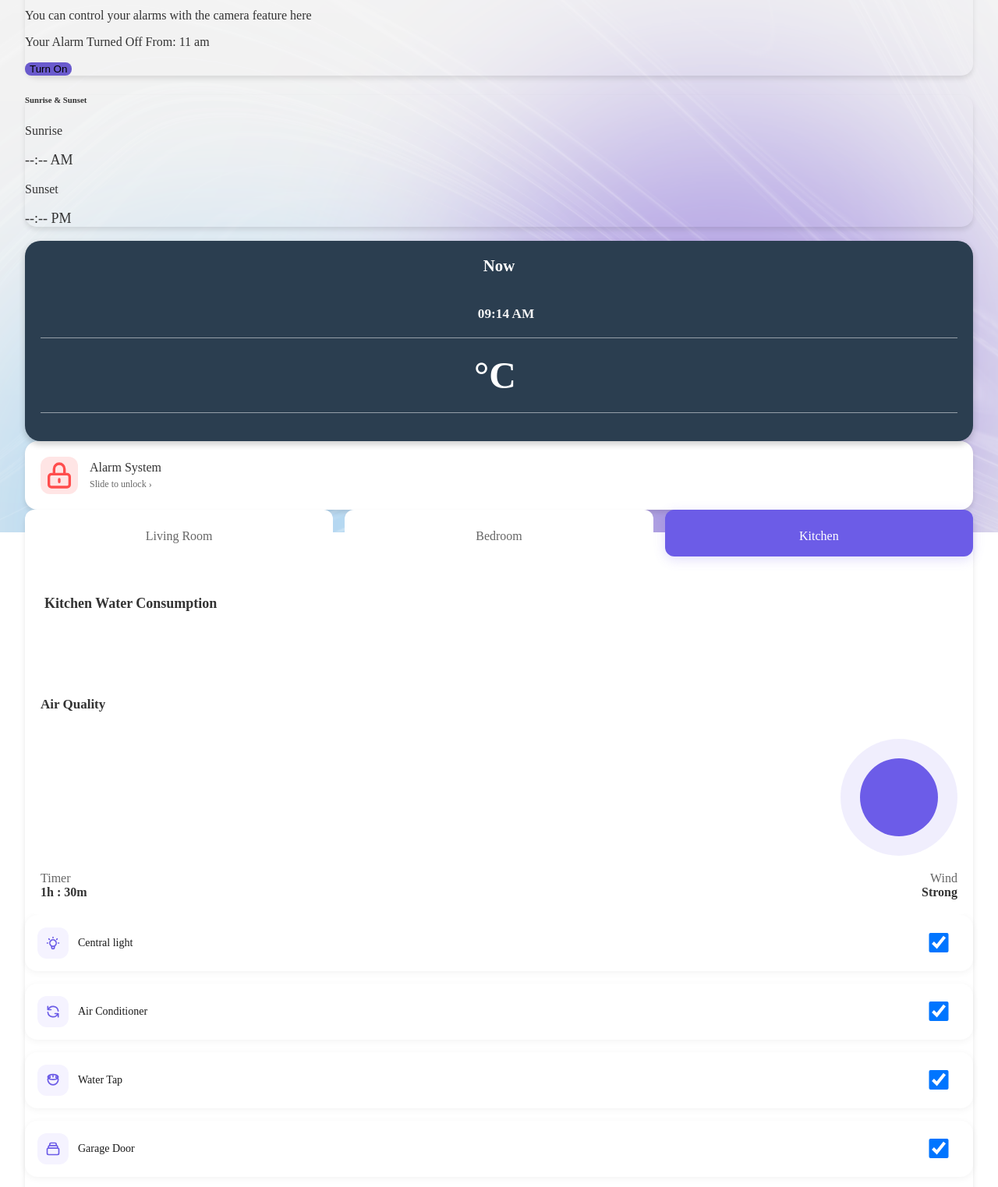
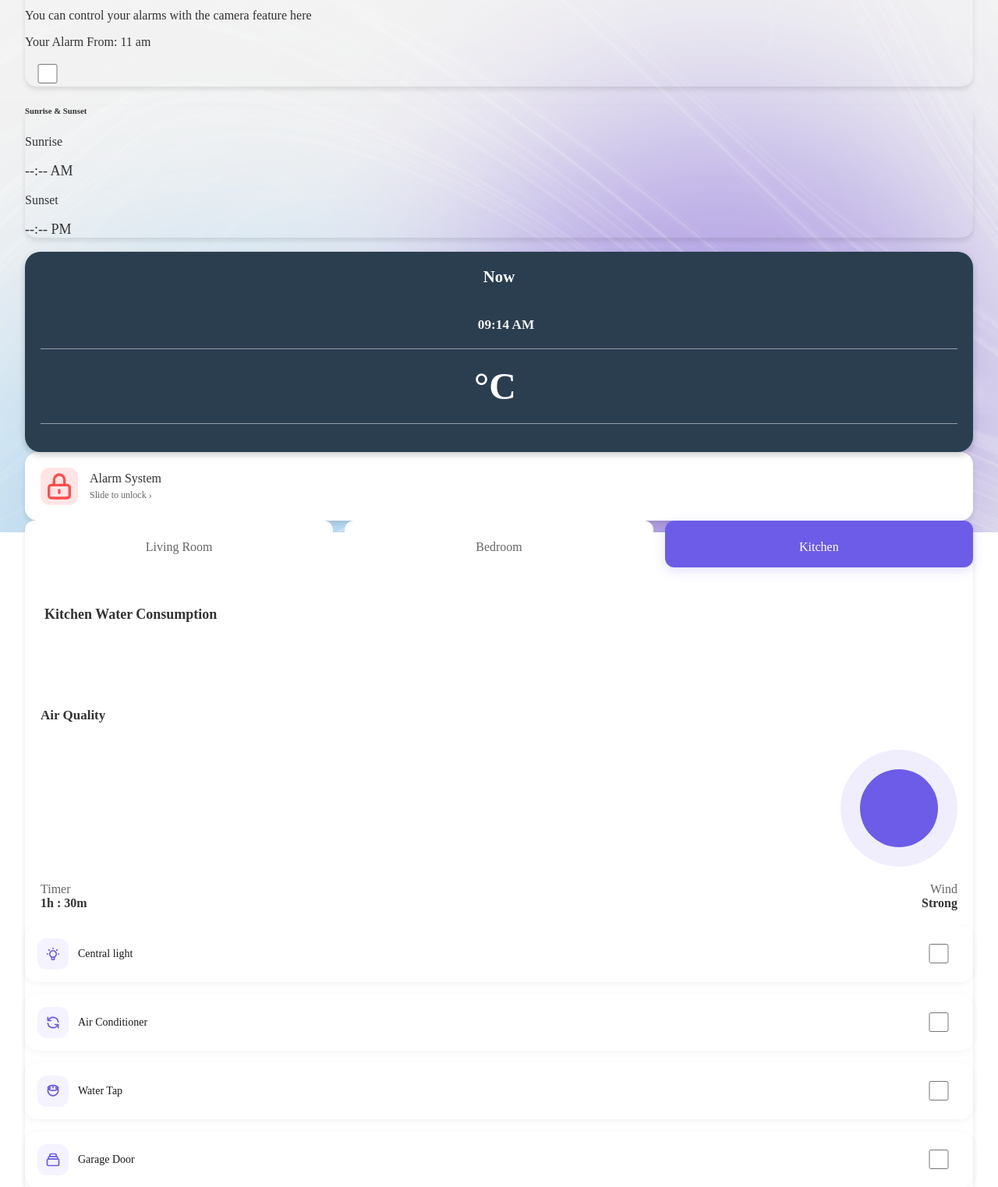
Before and after one commit to AnasBenAmor10/Smart_House_Monitoring_System, a plain HTML site: page app/pages/dashboard.html in a window 1280 px wide. Shown: the part 257-1780 px from the top of the page at 78% size. Drawn offline with Linux system fonts and the light colour scheme; files whose address does not match are found by name.

Commit message:
alarm system and actionner implimentation

```diff
--- a/app/pages/dashboard.html
+++ b/app/pages/dashboard.html
@@ -50,12 +50,12 @@
                             You can control your alarms with the camera feature here
                           </p>
                           <p class="mb-3">
-                            Your Alarm <span class="text-danger">Turned Off</span>
+                            Your Alarm <span class="text-danger"></span>
                             <span class="float-end text-muted small">From: 11 am</span>
                           </p>
-                          <button class="btn btn-primary w-100" style="background-color: #6a5acd; border: none; border-radius: 8px;">
-                            Turn On
-                          </button>
+                         <div class="form-check form-switch">
+                            <input id="alarm" class="form-check-input device-switch" type="checkbox">
+                        </div>
                         </div>
 
                         <div class="card text-center p-3 m-2 mt-3" >
@@ -258,7 +258,7 @@
                                         <span class="control-name">Central light</span>
                                     </div>
                                     <div class="form-check form-switch">
-                                        <input id="light" class="form-check-input device-switch" type="checkbox" checked>
+                                        <input id="light" class="form-check-input device-switch" type="checkbox">
                                     </div>
                                 </div>
 
@@ -272,7 +272,7 @@
                                         <span class="control-name">Air Conditioner</span>
                                     </div>
                                     <div class="form-check form-switch">
-                                        <input id="airConditioner" class="form-check-input device-switch" type="checkbox" checked>
+                                        <input id="airConditioner" class="form-check-input device-switch" type="checkbox">
                                     </div>
                                 </div>
                                 <div class="control-box">
@@ -285,7 +285,7 @@
                                         <span class="control-name">Water Tap</span>
                                     </div>
                                     <div class="form-check form-switch">
-                                        <input id="ev" class="form-check-input device-switch" type="checkbox" checked>
+                                        <input id="ev" class="form-check-input device-switch" type="checkbox" >
                                     </div>
                                 </div>
                                 <div class="control-box">
@@ -298,7 +298,7 @@
                                         <span class="control-name">Garage Door</span>
                                     </div>
                                     <div class="form-check form-switch">
-                                        <input id="garageDoor" class="form-check-input device-switch" type="checkbox" checked>
+                                        <input id="garageDoor" class="form-check-input device-switch" type="checkbox">
                                     </div>
                                 </div>
 
```
Also changed, not shown: app/scripts/home.js (+11 -3 lines), 1 other file.
